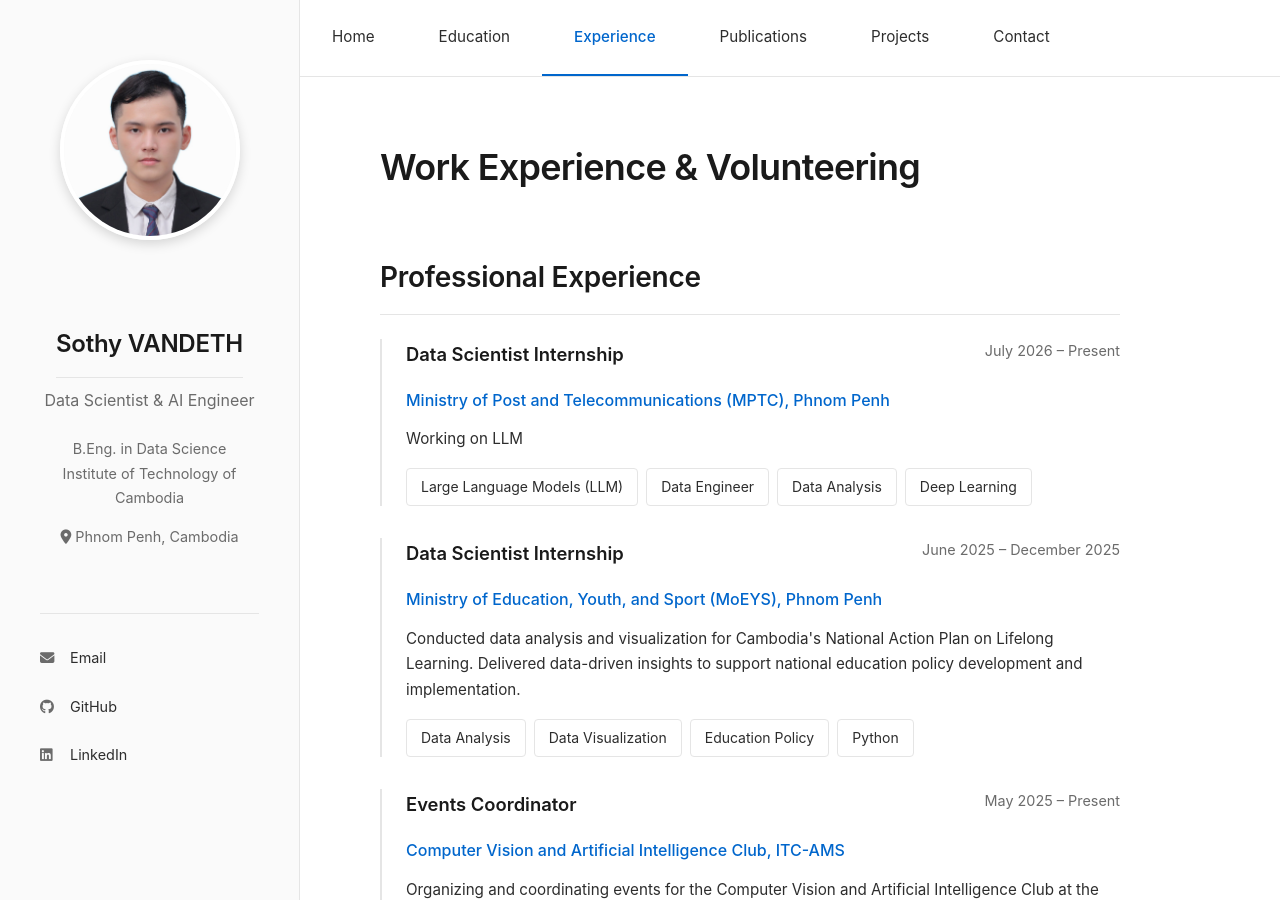
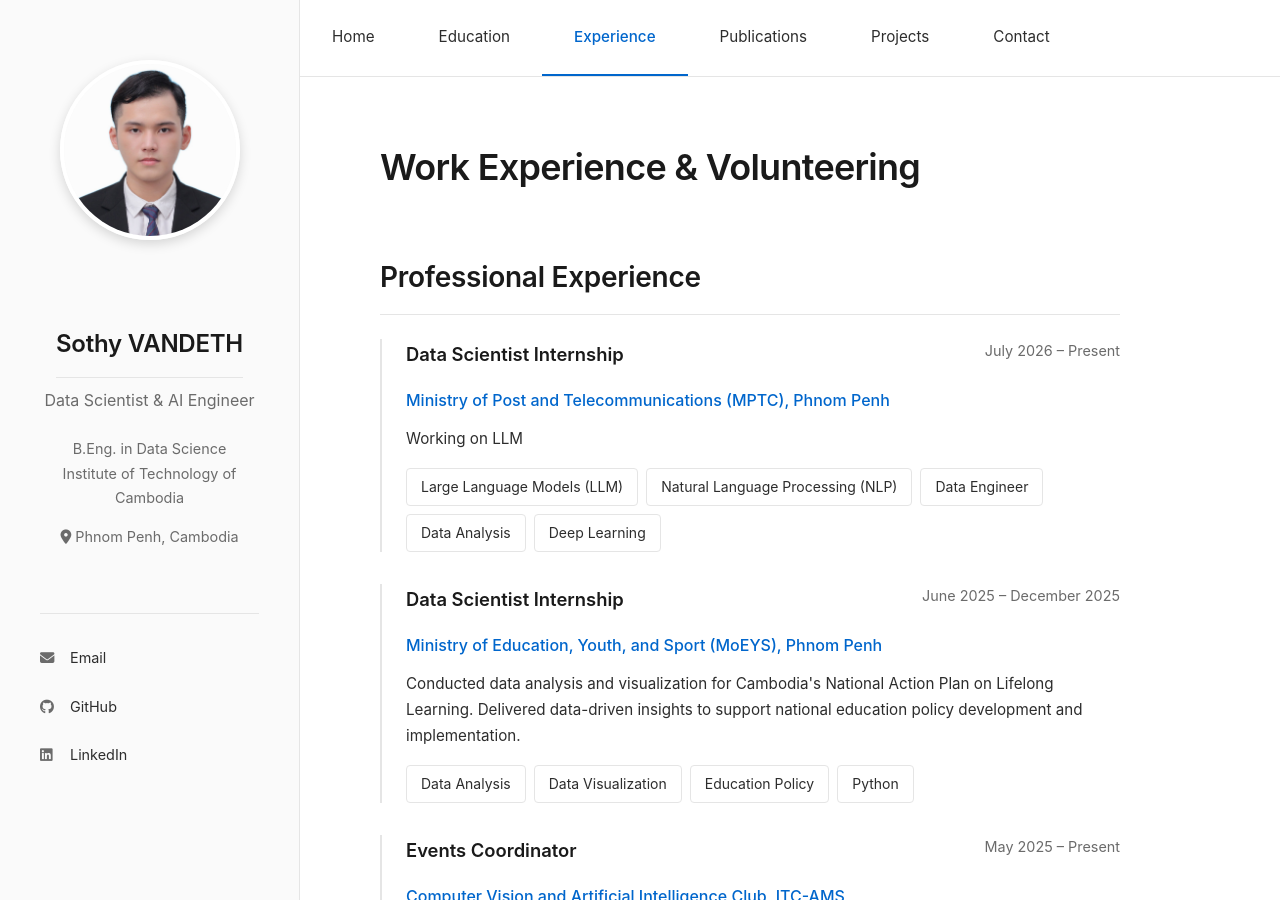
Before and after one commit to sothy8/sothy8.github.io, a Jekyll site: the page built from experience.md, in a window 1280 px wide and 900 px high. Built offline with Jekyll 4.4.1, drawn with Linux system fonts in a browser that asks for light colours.

Commit message:
Update experience.md

```diff
--- a/experience.md
+++ b/experience.md
@@ -17,6 +17,7 @@ permalink: /experience/
   <p class="description">Working on LLM</p>
   <div class="skills">
     <span class="skill-tag">Large Language Models (LLM)</span>
+    <span class="skill-tag">Natural Language Processing (NLP)</span>
     <span class="skill-tag">Data Engineer</span>
     <span class="skill-tag">Data Analysis</span>
     <span class="skill-tag">Deep Learning</span>
```
